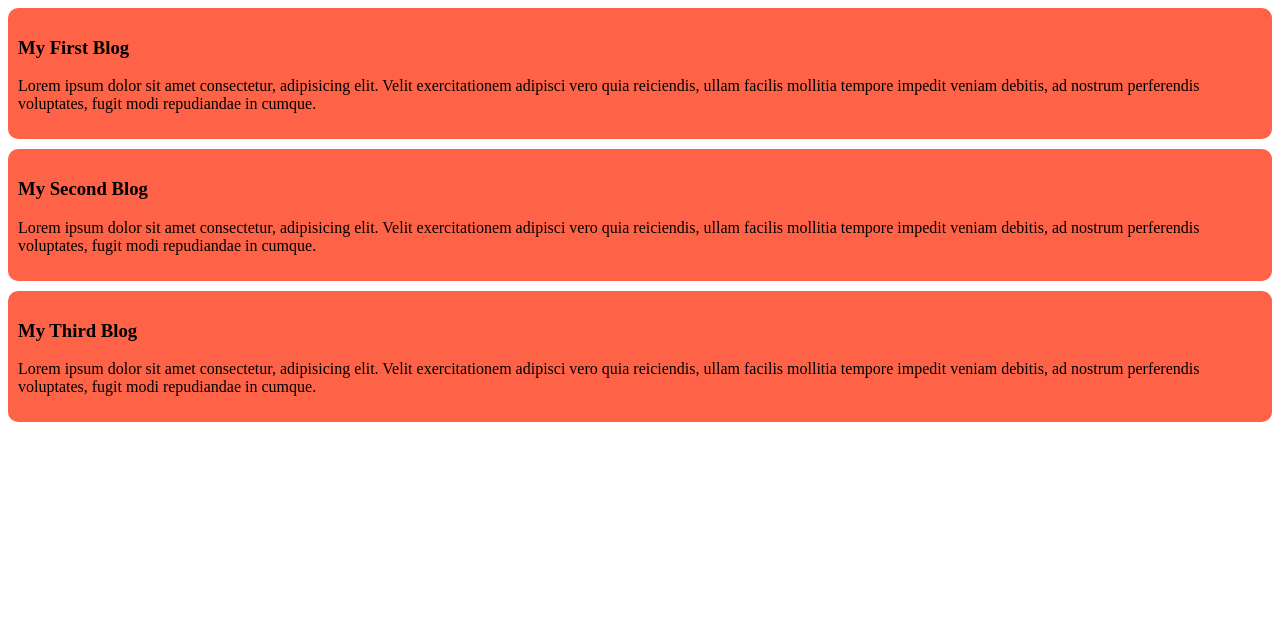
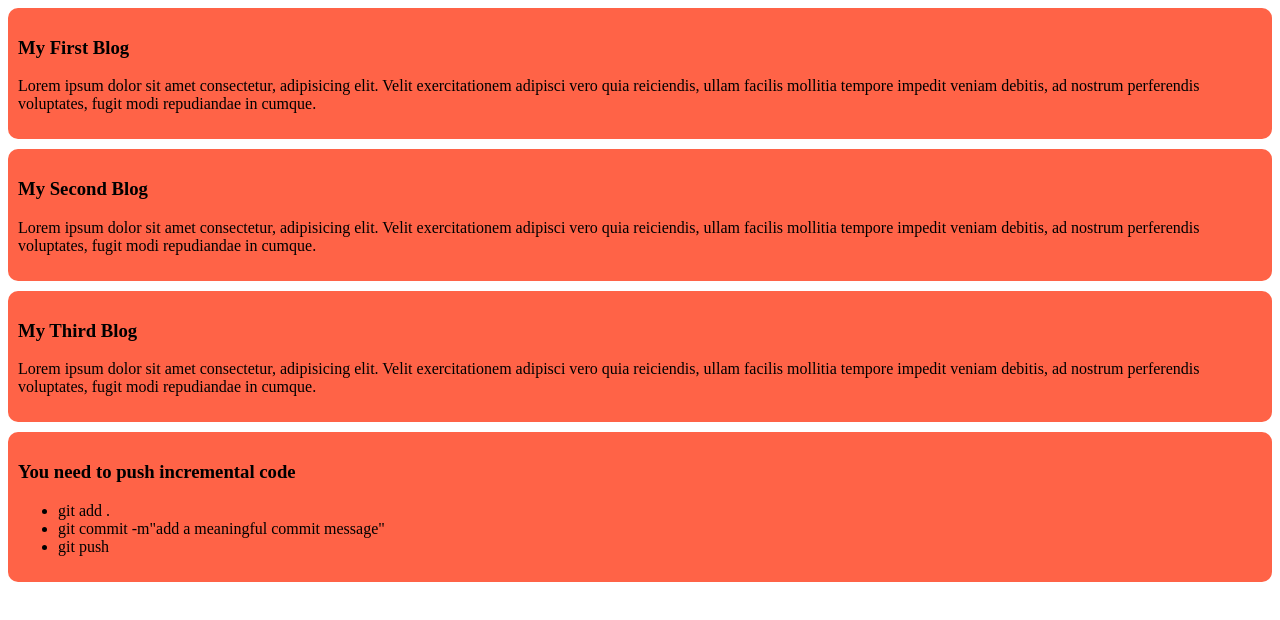
Before and after one commit to md-zeon/my-simple-website, a plain HTML site: page index.html in a window 1280 px wide. Drawn offline with Linux system fonts and the light colour scheme.

Commit message:
added a list to push code

```diff
--- a/index.html
+++ b/index.html
@@ -19,5 +19,14 @@
         <h3>My Third Blog</h3>
         <p>Lorem ipsum dolor sit amet consectetur, adipisicing elit. Velit exercitationem adipisci vero quia reiciendis, ullam facilis mollitia tempore impedit veniam debitis, ad nostrum perferendis voluptates, fugit modi repudiandae in cumque.</p>
     </div>
+
+    <div>
+        <h3>You need to push incremental code</h3>
+        <ul>
+            <li>git add .</li>
+            <li>git commit -m"add a meaningful commit message"</li>
+            <li>git push</li>
+        </ul>
+    </div>
 </body>
 </html>
```
